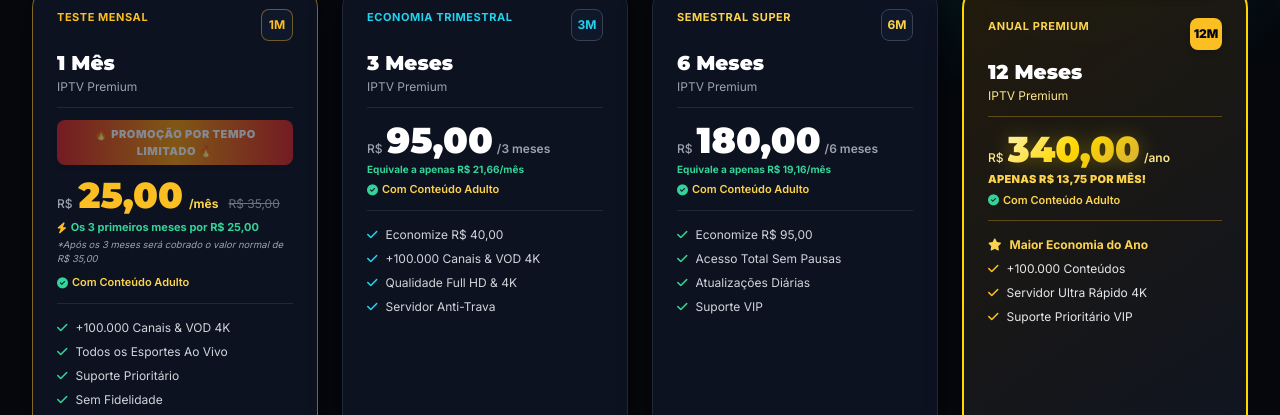
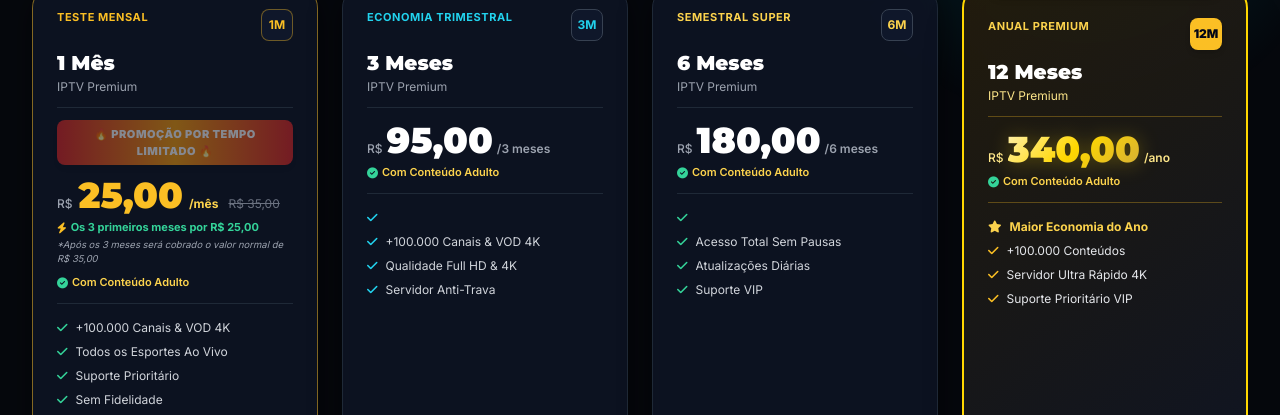
Before and after one commit to mundoplaydigital/tv, a plain HTML site: page index.html in a window 1280 px wide. Shown: the part 1188-1603 px from the top of the page. Drawn offline with nearby package versions, Linux system fonts and the light colour scheme.

Commit message:
Update index.html

```diff
--- a/index.html
+++ b/index.html
@@ -443,7 +443,7 @@
                                 <span class="font-heading text-3xl sm:text-4xl font-black text-white">95,00</span>
                                 <span class="text-xs text-gray-400 font-semibold">/3 meses</span>
                             </div>
-                            <p class="text-[10px] text-emerald-400 font-bold mt-0.5">Equivale a apenas R$ 21,66/mês</p>
+                            <p class="text-[10px] text-emerald-400 font-bold mt-0.5"></p>
                             <p class="adulto-indicator text-[11px] text-amber-300 mt-1 font-semibold flex items-center gap-1">
                                 <i class="fa-solid fa-circle-check text-emerald-400"></i> Com Conteúdo Adulto
                             </p>
@@ -451,7 +451,7 @@
 
                         <ul class="space-y-2 text-xs text-gray-300 py-1">
                             <li class="flex items-center gap-2">
-                                <i class="fa-solid fa-check text-cyan-400 text-xs"></i> Economize R$ 40,00
+                                <i class="fa-solid fa-check text-cyan-400 text-xs"></i>
                             </li>
                             <li class="flex items-center gap-2">
                                 <i class="fa-solid fa-check text-cyan-400 text-xs"></i> +100.000 Canais & VOD 4K
@@ -491,7 +491,7 @@
                                 <span class="font-heading text-3xl sm:text-4xl font-black text-white">180,00</span>
                                 <span class="text-xs text-gray-400 font-semibold">/6 meses</span>
                             </div>
-                            <p class="text-[10px] text-emerald-400 font-bold mt-0.5">Equivale a apenas R$ 19,16/mês</p>
+                            <p class="text-[10px] text-emerald-400 font-bold mt-0.5"></p>
                             <p class="adulto-indicator text-[11px] text-amber-300 mt-1 font-semibold flex items-center gap-1">
                                 <i class="fa-solid fa-circle-check text-emerald-400"></i> Com Conteúdo Adulto
                             </p>
@@ -499,8 +499,7 @@
 
                         <ul class="space-y-2 text-xs text-gray-300 py-1">
                             <li class="flex items-center gap-2">
-                                <i class="fa-solid fa-check text-emerald-400 text-xs"></i> Economize R$ 95,00
-                            </li>
+                                <i class="fa-solid fa-check text-emerald-400 text-xs"></i>                             </li>
                             <li class="flex items-center gap-2">
                                 <i class="fa-solid fa-check text-emerald-400 text-xs"></i> Acesso Total Sem Pausas
                             </li>
@@ -543,7 +542,7 @@
                                 <span class="font-heading text-3xl sm:text-4xl font-black text-gold-gradient">340,00</span>
                                 <span class="text-xs text-amber-200 font-semibold">/ano</span>
                             </div>
-                            <p class="text-[10px] sm:text-[11px] text-amber-300 font-black mt-0.5 uppercase tracking-wide">Apenas R$ 13,75 por mês!</p>
+                            <p class="text-[10px] sm:text-[11px] text-amber-300 font-black mt-0.5 uppercase tracking-wide"></p>
                             <p class="adulto-indicator text-[11px] text-amber-300 mt-1 font-semibold flex items-center gap-1">
                                 <i class="fa-solid fa-circle-check text-emerald-400"></i> Com Conteúdo Adulto
                             </p>
```
